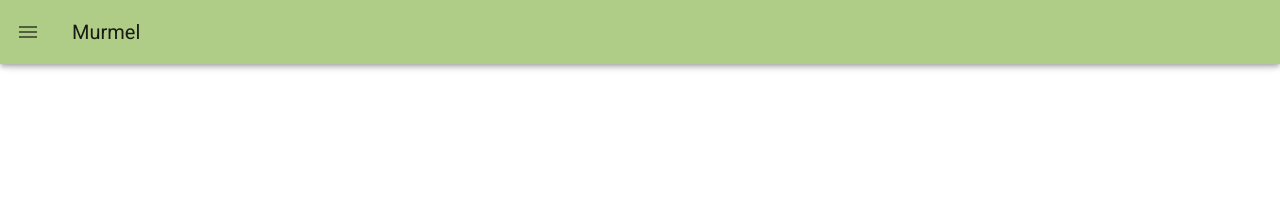
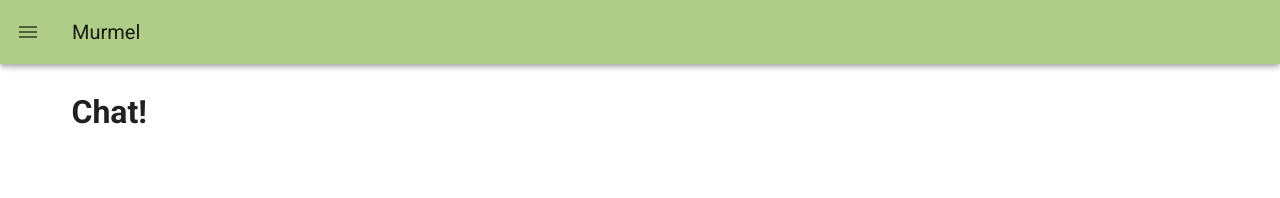
Before and after one commit to Inniag/murmeltier-frontend, a Nuxt app: page /chat in a window 1280 px wide. Shown: the top 198 px of the page. Built offline with nearby package versions, Linux system fonts and the light colour scheme.

Commit message:
Added dummy page for chat.

```diff
--- /dev/null
+++ b/pages/chat.vue
@@ -0,0 +1,26 @@
+<template>
+    <v-container fluid>
+        <h1>Chat!</h1>
+   </v-container>
+</template>
+
+<script>
+
+export default {
+
+    components: {
+    },
+    data () {
+        return {
+
+        }
+  },
+
+
+  methods: {
+    submitMurmel() {
+        alert("Submitted!")
+    }
+  }
+}
+</script>
```
